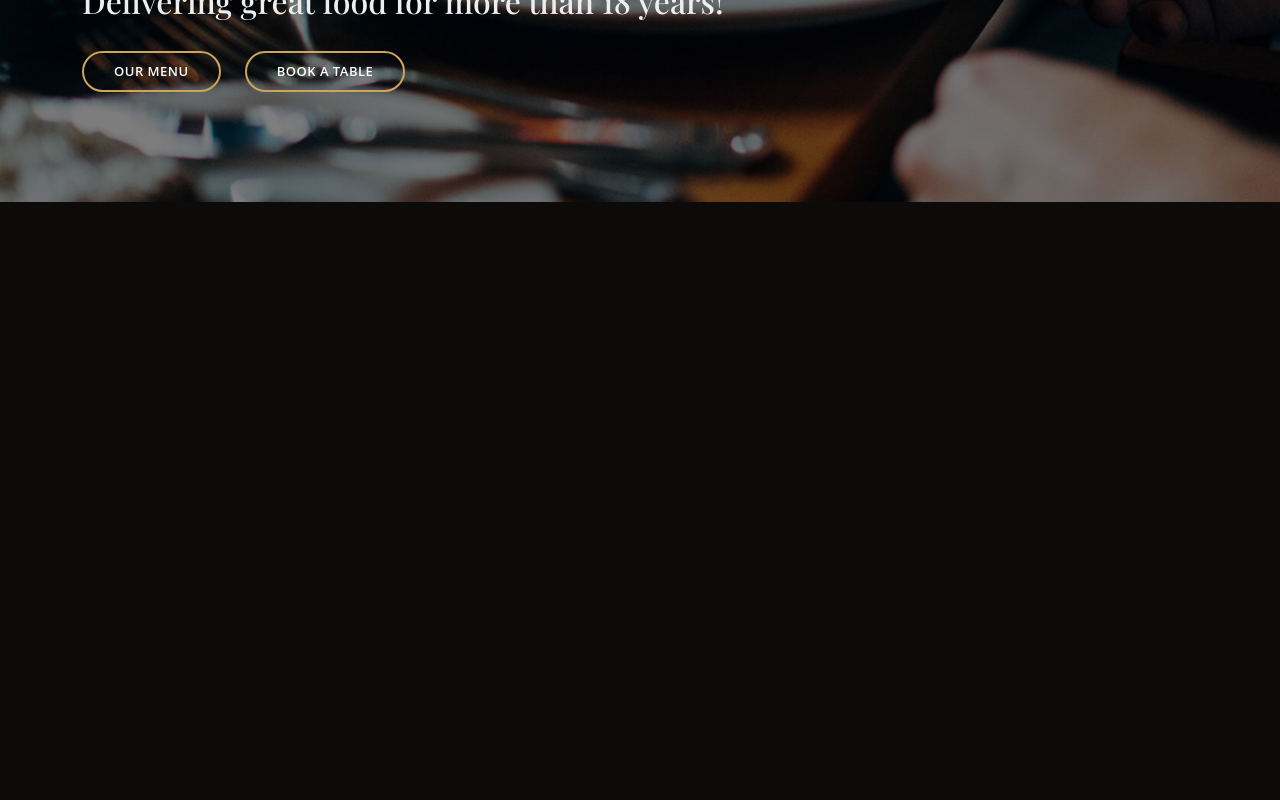
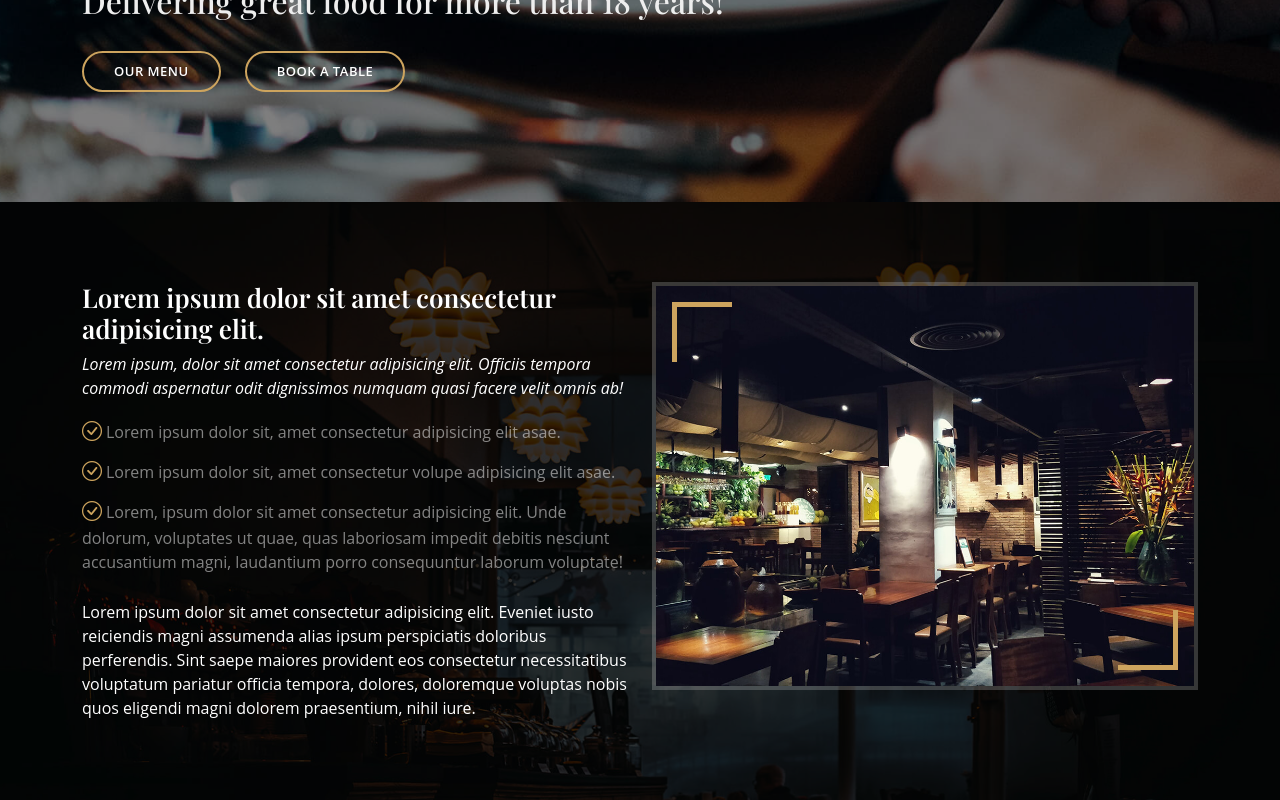
Before and after one commit to freetimezp/js-eatme-13-restaurant, a Next.js app: page / in a window 1280 px wide. Shown: the part 598-1398 px from the top of the page. Before the commit the page ends 800 px from the top, so only its background shows below. Built offline with nearby package versions, Linux system fonts and the light colour scheme.

Commit message:
05. js-eatme-13-restaurant. About component.

```diff
--- a/src/app/globals.css
+++ b/src/app/globals.css
@@ -11,7 +11,7 @@
 body {
     font-family: 'Open Sans', sans-serif !important;
     background: #0c0b09 !important;
-    color: #000;
+    color: #fff;
 }
 
 a {
--- a/src/app/page.tsx
+++ b/src/app/page.tsx
@@ -1,10 +1,14 @@
 import Hero from "./sections/Hero";
+import About from "./sections/About";
 
 
 export default function Home() {
   return (
     <>
       <Hero />
+      <main id="main">
+        <About />
+      </main>
     </>
   );
 }
--- /dev/null
+++ b/src/app/sections/About.tsx
@@ -0,0 +1,58 @@
+"use client";
+import React from 'react';
+import './about.css';
+
+import aboutImage from '../../../public/assets/images/about.jpg';
+import Image from 'next/image';
+
+const About = () => {
+    return (
+        <section id="about" className='about'>
+            <div className='container' data-aos="fade-up">
+                <div className='row'>
+                    <div className='col-lg-6 order-1 order-lg-2' data-aos="zoom-in"
+                        data-aos-delay="100">
+                        <div className='about-img'>
+                            <Image src={aboutImage} alt="about" />
+                        </div>
+                    </div>
+                    <div className='col-lg-6 pt-4 pt-lg-0 order-2 order-lg-1 content'>
+                        <h3>
+                            Lorem ipsum dolor sit amet consectetur adipisicing elit.
+                        </h3>
+                        <p className="fst-italic">
+                            Lorem ipsum, dolor sit amet consectetur adipisicing elit. Officiis
+                            tempora commodi aspernatur odit dignissimos numquam quasi facere
+                            velit omnis ab!
+                        </p>
+                        <ul>
+                            <li>
+                                <i className="bi bi-check-circle"></i>
+                                Lorem ipsum dolor sit, amet consectetur adipisicing elit asae.
+                            </li>
+                            <li>
+                                <i className="bi bi-check-circle"></i>
+                                Lorem ipsum dolor sit, amet consectetur volupe adipisicing elit asae.
+                            </li>
+                            <li>
+                                <i className="bi bi-check-circle"></i>
+                                Lorem, ipsum dolor sit amet consectetur adipisicing elit. Unde dolorum,
+                                voluptates ut quae, quas laboriosam impedit debitis nesciunt accusantium
+                                magni, laudantium porro consequuntur laborum voluptate!
+                            </li>
+                        </ul>
+                        <p>
+                            Lorem ipsum dolor sit amet consectetur adipisicing elit. Eveniet iusto
+                            reiciendis magni assumenda alias ipsum perspiciatis doloribus perferendis.
+                            Sint saepe maiores provident eos consectetur necessitatibus voluptatum pariatur
+                            officia tempora, dolores, doloremque voluptas nobis quos eligendi magni dolorem
+                            praesentium, nihil iure.
+                        </p>
+                    </div>
+                </div>
+            </div>
+        </section>
+    );
+}
+
+export default About;
--- /dev/null
+++ b/src/app/sections/about.css
@@ -0,0 +1,107 @@
+.about {
+    background: url('../../../public/assets/images/about-bg.jpg') center center;
+    background-size: cover;
+    position: relative;
+    padding: 80px 0;
+}
+
+.about::before {
+    content: '';
+    background: rgba(0, 0, 0, .8);
+    position: absolute;
+    bottom: 0;
+    left: 0;
+    right: 0;
+    top: 0;
+}
+
+.about .about-img {
+    position: relative;
+    transition: .5s;
+}
+
+.about .about-img img {
+    max-width: 100%;
+    height: auto;
+    border: 4px solid rgba(255, 255, 255, .2);
+    position: relative;
+}
+
+.about .about-img::before {
+    position: absolute;
+    left: 20px;
+    top: 20px;
+    width: 60px;
+    height: 60px;
+    z-index: 1;
+    content: '';
+    border-left: 5px solid #cda45e;
+    border-top: 5px solid #cda45e;
+    transition: 0.5s;
+}
+
+.about .about-img::after {
+    position: absolute;
+    right: 20px;
+    bottom: 20px;
+    width: 60px;
+    height: 60px;
+    z-index: 2;
+    content: '';
+    border-right: 5px solid #cda45e;
+    border-bottom: 5px solid #cda45e;
+    transition: 0.5s;
+}
+
+.about .about-img:hover {
+    transform: scale(1.03);
+}
+
+.about .about-img:hover::before {
+    left: 0;
+    top: 0;
+    width: 100%;
+    height: 100%;
+}
+
+.about .about-img:hover::after {
+    right: 0;
+    bottom: 0;
+    width: 100%;
+    height: 100%;
+}
+
+.about .content {
+    position: relative;
+}
+
+.about .content h3 {
+    font-weight: 600;
+    font-size: 26px;
+}
+
+.about .content ul {
+    list-style: none;
+    padding: 0;
+}
+
+.about .content ul li {
+    padding-bottom: 10px;
+    color: rgba(255, 255, 255, .5);
+}
+
+.about .content ul i {
+    font-size: 20px;
+    padding-right: 4px;
+    color: #cda45e;
+}
+
+.about .content p:last-child {
+    margin-bottom: 0;
+}
+
+@media (min-width: 1024px) {
+    .about {
+        background-attachment: fixed;
+    }
+}
```
